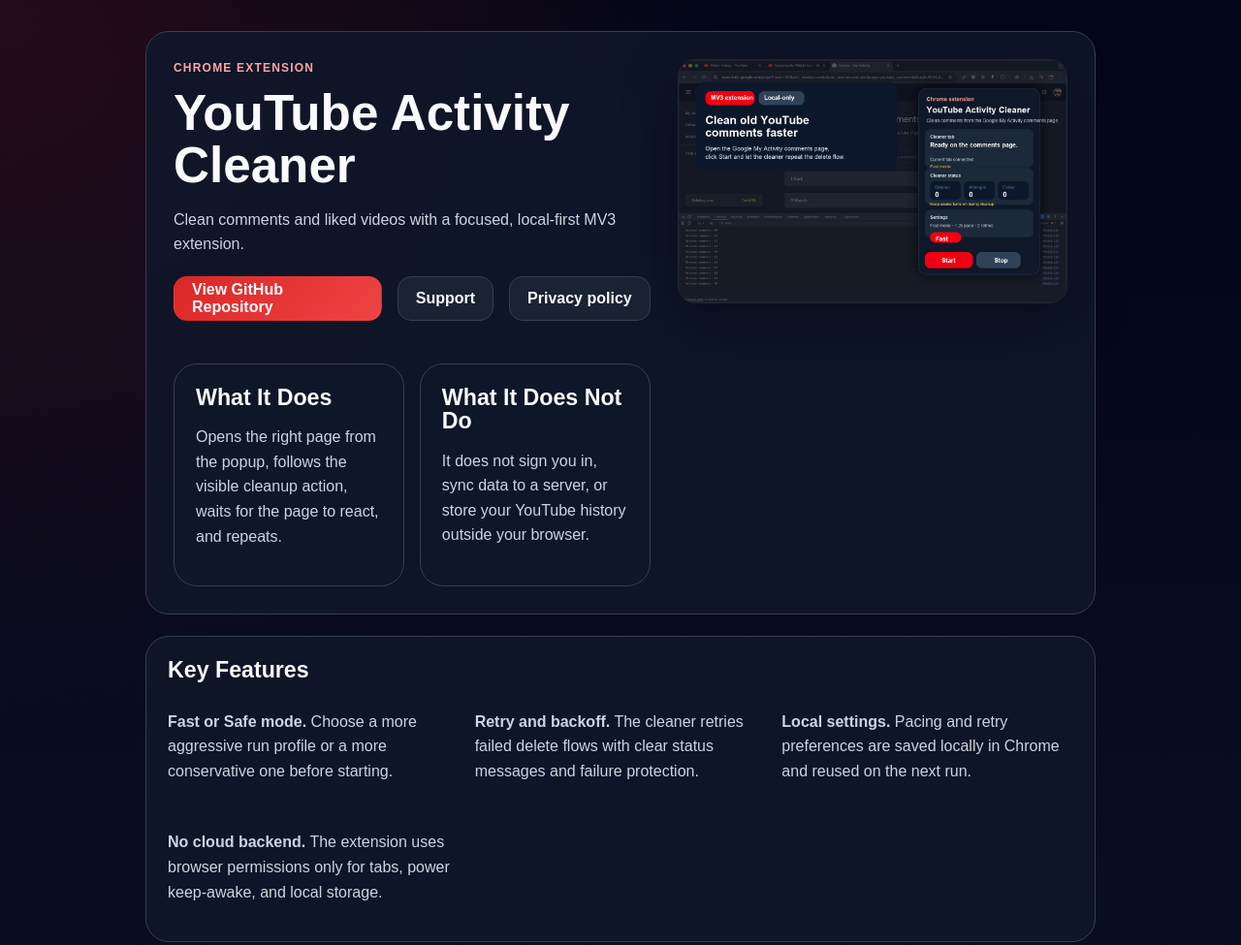
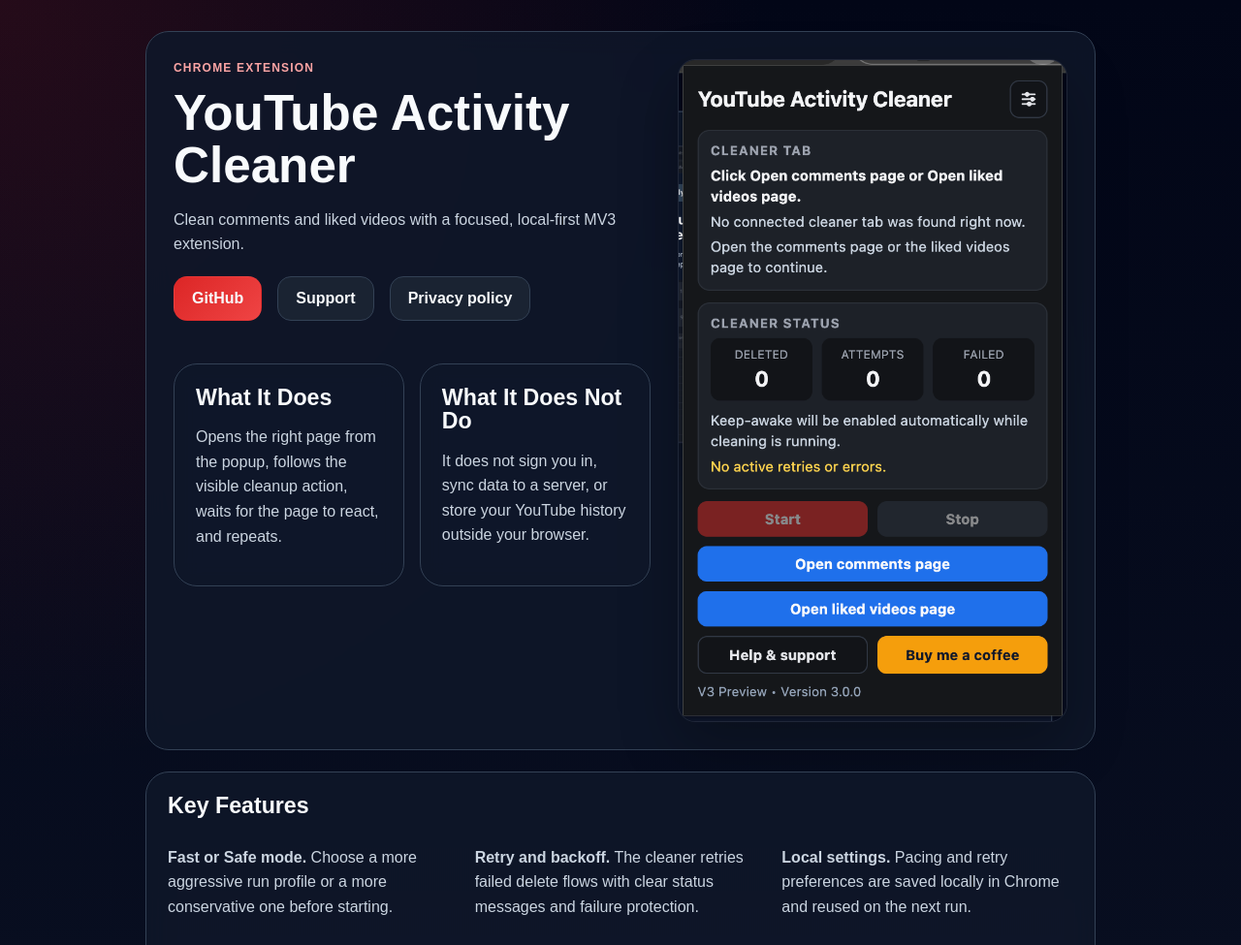
Before and after one commit to MichalMatu/youtube-activity-cleaner, a browser extension: page docs/index.html in a window 1280 px wide. Shown: the top 975 px of the page at 97% size. Drawn offline with Linux system fonts and the light colour scheme.

Commit message:
Update product page hero screenshot

```diff
--- a/docs/index.html
+++ b/docs/index.html
@@ -16,7 +16,7 @@
             Clean comments and liked videos with a focused, local-first MV3 extension.
           </p>
           <div class="actions">
-            <a class="button primary" href="https://github.com/MichalMatu/youtube-activity-cleaner">View GitHub Repository</a>
+            <a class="button primary" href="https://github.com/MichalMatu/youtube-activity-cleaner">GitHub</a>
             <a class="button secondary" href="support.html">Support</a>
             <a class="button secondary" href="privacy.html">Privacy policy</a>
           </div>
@@ -31,8 +31,8 @@
             </div>
           </div>
         </div>
-        <div>
-          <img src="assets/hero-preview.png" alt="Chrome Web Store preview screenshot for YouTube Activity Cleaner" />
+        <div class="hero-media">
+          <img src="assets/hero-popup-screenshot.png" alt="YouTube Activity Cleaner popup with Start and quick-link buttons visible" />
         </div>
       </section>
 
--- a/docs/styles.css
+++ b/docs/styles.css
@@ -46,6 +46,7 @@ a {
   grid-template-columns: minmax(0, 1.1fr) minmax(280px, 0.9fr);
   gap: 28px;
   padding: 28px;
+  align-items: stretch;
 }
 
 .eyebrow {
@@ -85,8 +86,9 @@ li {
 }
 
 .actions {
-  grid-auto-flow: column;
-  justify-content: start;
+  display: flex;
+  flex-wrap: wrap;
+  justify-content: flex-start;
   margin-top: 20px;
 }
 
@@ -113,11 +115,21 @@ li {
   color: var(--text);
 }
 
+.hero-media {
+  display: flex;
+  align-items: flex-end;
+  justify-content: center;
+}
+
 .hero img {
   width: 100%;
+  height: 100%;
+  max-height: 760px;
   border-radius: 18px;
   border: 1px solid rgba(255, 255, 255, 0.08);
   box-shadow: 0 24px 60px rgba(0, 0, 0, 0.28);
+  object-fit: cover;
+  object-position: top center;
 }
 
 .meta {
@@ -155,7 +167,8 @@ code {
     grid-template-columns: 1fr;
   }
 
-  .actions {
-    grid-auto-flow: row;
+  .hero-media {
+    max-width: 560px;
+    margin: 0 auto;
   }
 }
```
Also changed, not shown: docs/assets/hero-popup-screenshot.png (added).
